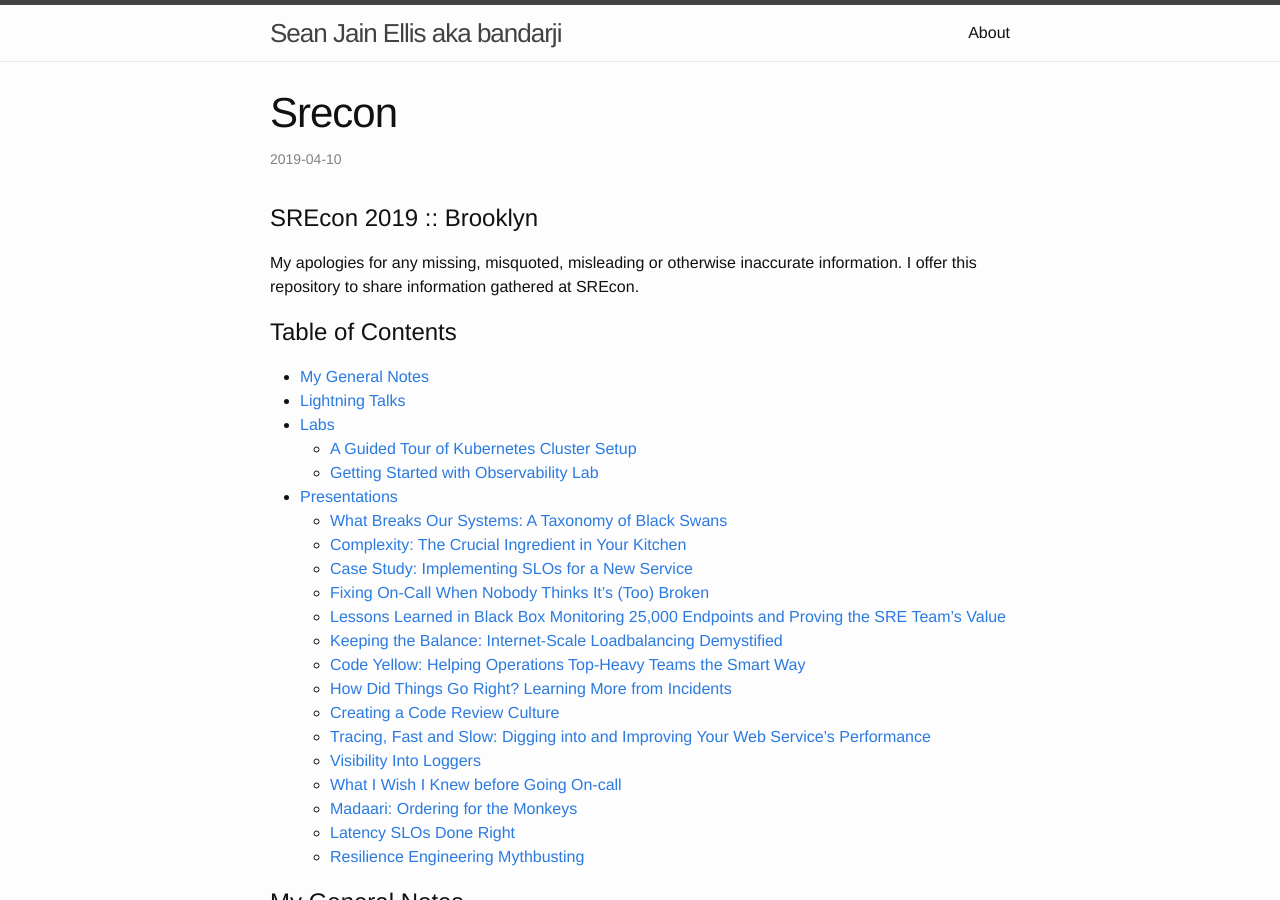
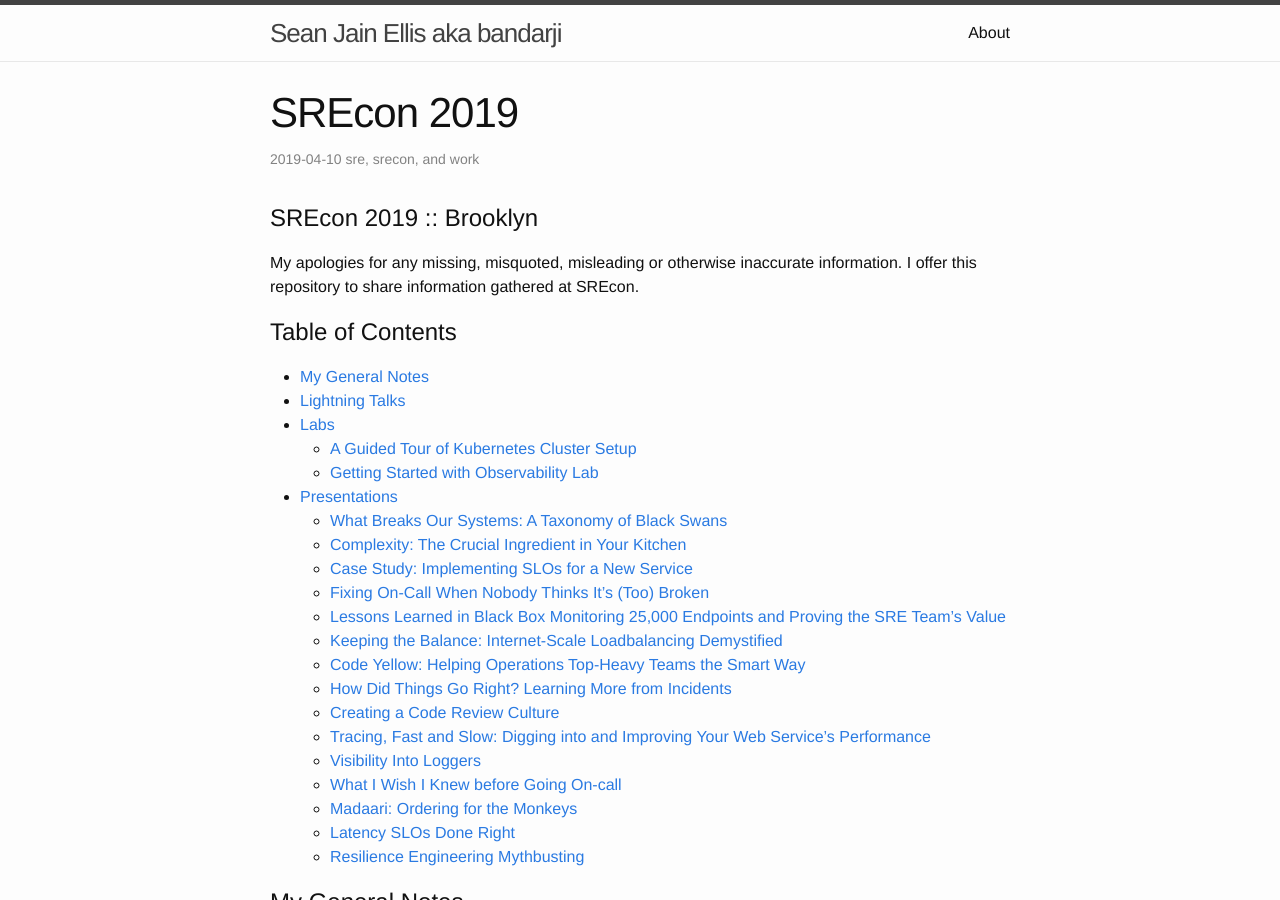
Before and after one commit to bandarji/bandarji.github.io, a Jekyll site: the page built from _posts/2019-04-10-SREcon.md, in a window 1280 px wide and 900 px high. Built offline with Jekyll 4.4.1, drawn with Linux system fonts in a browser that asks for light colours; our own code applies the rules of GitHub Pages for plain Markdown files.

Commit message:
SREcon 2019

```diff
--- a/_posts/2019-04-10-SREcon.md
+++ b/_posts/2019-04-10-SREcon.md
@@ -1,3 +1,9 @@
+---
+layout: post
+title: "SREcon 2019"
+tags: [srecon,sre,work]
+---
+
 SREcon 2019 :: Brooklyn
 =======================
 
```
